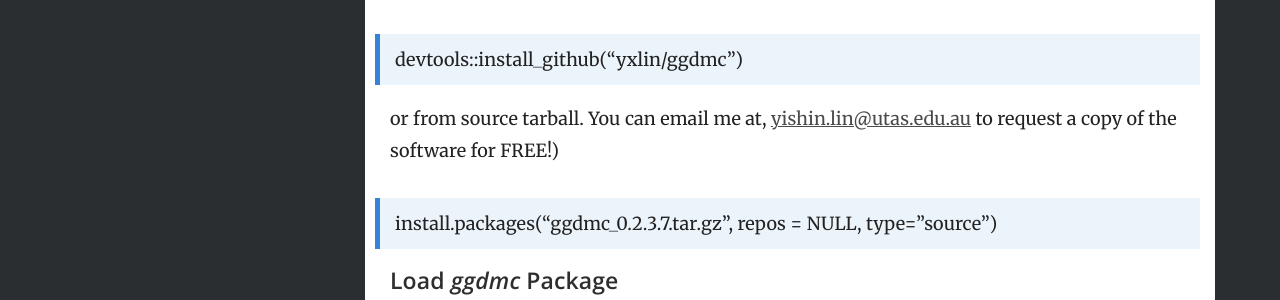
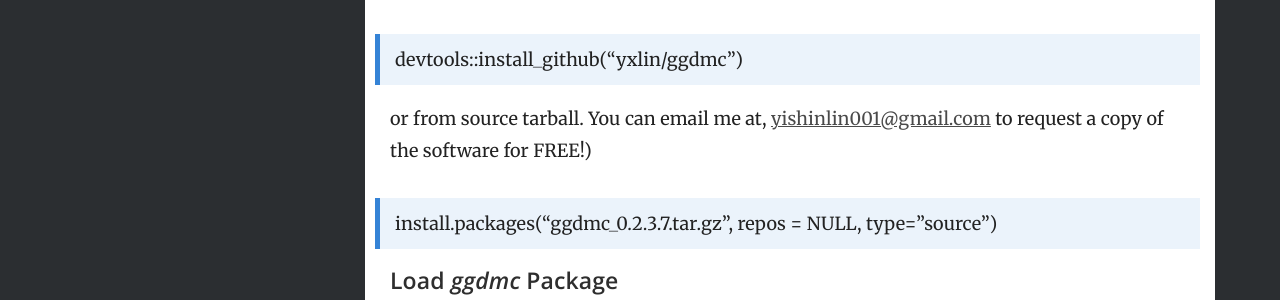
Before and after one commit to yxlin/yxlin.github.io, a Jekyll site: the page built from index.md, in a window 1280 px wide. Shown: the part 1641-1941 px from the top of the page. Built offline with Jekyll 4.4.1, drawn with Linux system fonts in a browser that asks for light colours; part of the change alters nothing that is shown.

Commit message:
update my email

```diff
--- a/index.md
+++ b/index.md
@@ -57,7 +57,7 @@ or from GitHub
 
 > devtools::install_github("yxlin/ggdmc")
 
-or from source tarball. You can email me at, <yishin.lin@utas.edu.au>
+or from source tarball. You can email me at, <yishinlin001@gmail.com>
 to request a copy of the software for FREE!)
 
 > install.packages("ggdmc_0.2.3.7.tar.gz", repos = NULL, type="source")
```
